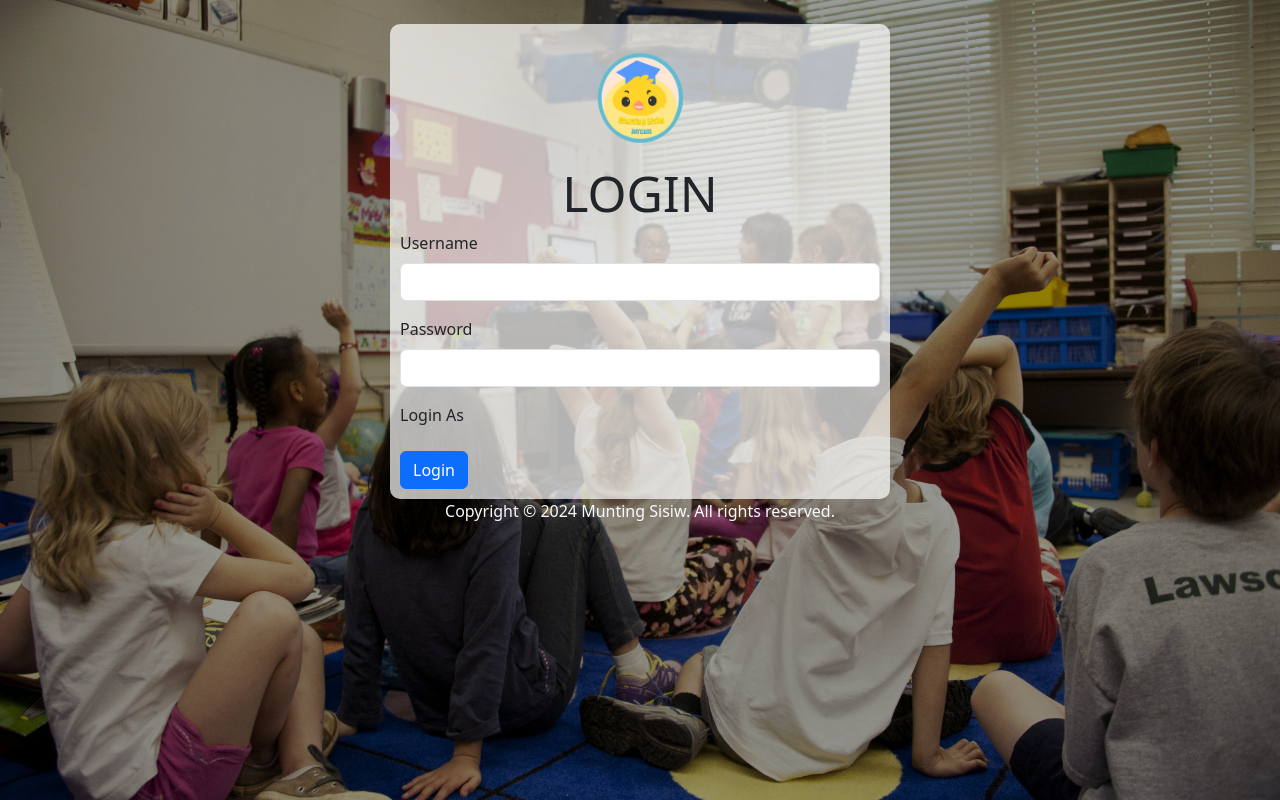
After one commit to Valiantic/Munting-Sisiw-Student-Daycare-Management-System, a PHP site: page /login.php in a window 1280 px wide. The commit adds this page. Run offline with PHP 8.4, Linux system fonts and the light colour scheme.

Commit message:
add login.php

```diff
--- a/index.php
+++ b/index.php
@@ -131,7 +131,7 @@
          <!-- TO MAKE THE LOGIN STICK TO THE RIGHT SIDE CHANGE ME-->
          <ul class="navbar-nav me-right mb-2 mb-lg-0">
         <li class="nav-item">
-          <a class="nav-link" href="#">Login</a>
+          <a class="nav-link" href="login.php">Login</a>
         </li>
         </ul>
 
@@ -223,6 +223,9 @@ align-items-center flex-column">
   <button type="submit" class="btn btn-primary">Send</button>
 </form>
 </section>
+<div class="text-center text-light">
+    Copyright &copy; 2024 Munting Sisiw. All rights reserved.
+</div>
 
     </div>
 </div>
--- /dev/null
+++ b/login.php
@@ -0,0 +1,100 @@
+<!DOCTYPE html>
+<html lang="en">
+<head>
+    <meta charset="UTF-8">
+    <meta name="viewport" content="width=device-width, initial-scale=1.0">
+    <title>Login</title>
+    <link rel="stylesheet" href="./css/style.css">
+    <link rel="shortcut icon" href="./images/logo.png">
+    <link rel="stylesheet" href="https://cdn.jsdelivr.net/npm/bootstrap@5.3.3/dist/css/bootstrap.min.css">
+
+    <link rel="preconnect" href="https://fonts.googleapis.com">
+    <link rel="preconnect" href="https://fonts.gstatic.com" crossorigin>
+    <link href="https://fonts.googleapis.com/css2?family=Bebas+Neue&family=Libre+Baskerville:ital,wght@0,400;0,700;1,400&display=swap" rel="stylesheet">
+
+    <link rel="preconnect" href="https://fonts.googleapis.com">
+    <link rel="preconnect" href="https://fonts.gstatic.com" crossorigin>
+    <link href="https://fonts.googleapis.com/css2?family=Lobster&display=swap" rel="stylesheet">
+  </head>
+
+
+
+<!-- OWN CSS IS HERE! -->
+
+<style>
+    .body-login{
+        margin: 0;
+        padding: 0;
+        background-image: url(./images/bg2.jpg);
+        background-position: center center;
+         background-repeat: no-repeat;
+        background-size: cover;
+        background-attachment: fixed;
+        /* REMEMBER THIS FOR BACKGROUND IMAGE TO BE FULL SIZE AND RESPONSIVE! */
+        width: 100%;
+        height: auto;
+    }
+    .black-fill {
+        /* FOR BLACK AESTHETIC BACKGROUND ADJUST THE LAST DIGIT FOR BRIGHTNESS*/
+        background: rgba(0, 0, 0, 0.4);
+        min-height: 100vh;
+    }
+    #homeNav {
+        /* TO MAKE THE NAVBAR TRANSPARENT */
+        /* background: rgba(255,255,255, 0.5) !important; */
+    }
+    .login {
+	max-width: 500px;
+	width: 90%;
+	background: rgba(255,255,255, 0.7);
+	padding: 10px;
+	border-radius: 10px;
+    }
+    .login h3{
+	text-align: center;
+	font-size: 50px;
+    }
+
+</style>
+
+<body class="body-login">
+
+<div class="black-fill"> </br>
+    <div class="d-flex justify-content-center
+align-items-center flex-column">
+
+    <form class="login">
+    <div class="text-center">
+        <img src="./images/logo.png" width="100">
+    </div>
+
+    <h3>LOGIN</h3>
+  <div class="mb-3">
+    <label class="form-label">Username</label>
+    <input type="text" class="form-control">
+  </div>
+  <div class="mb-3">
+    <label class="form-label">Password</label>
+    <input type="password" class="form-control">
+  </div>
+  <div class="mb-3">
+    <label class="form-label">Login As</label>
+
+  </div>
+  <button type="submit" class="btn btn-primary">Login</button>
+</form>
+
+
+
+<div class="text-center text-light">
+    Copyright &copy; 2024 Munting Sisiw. All rights reserved.
+</div>
+
+    </div>
+</div>
+
+
+<script src="https://cdn.jsdelivr.net/npm/bootstrap@5.3.3/dist/js/bootstrap.bundle.min.js"></script>
+
+</body>
+</html>
```
